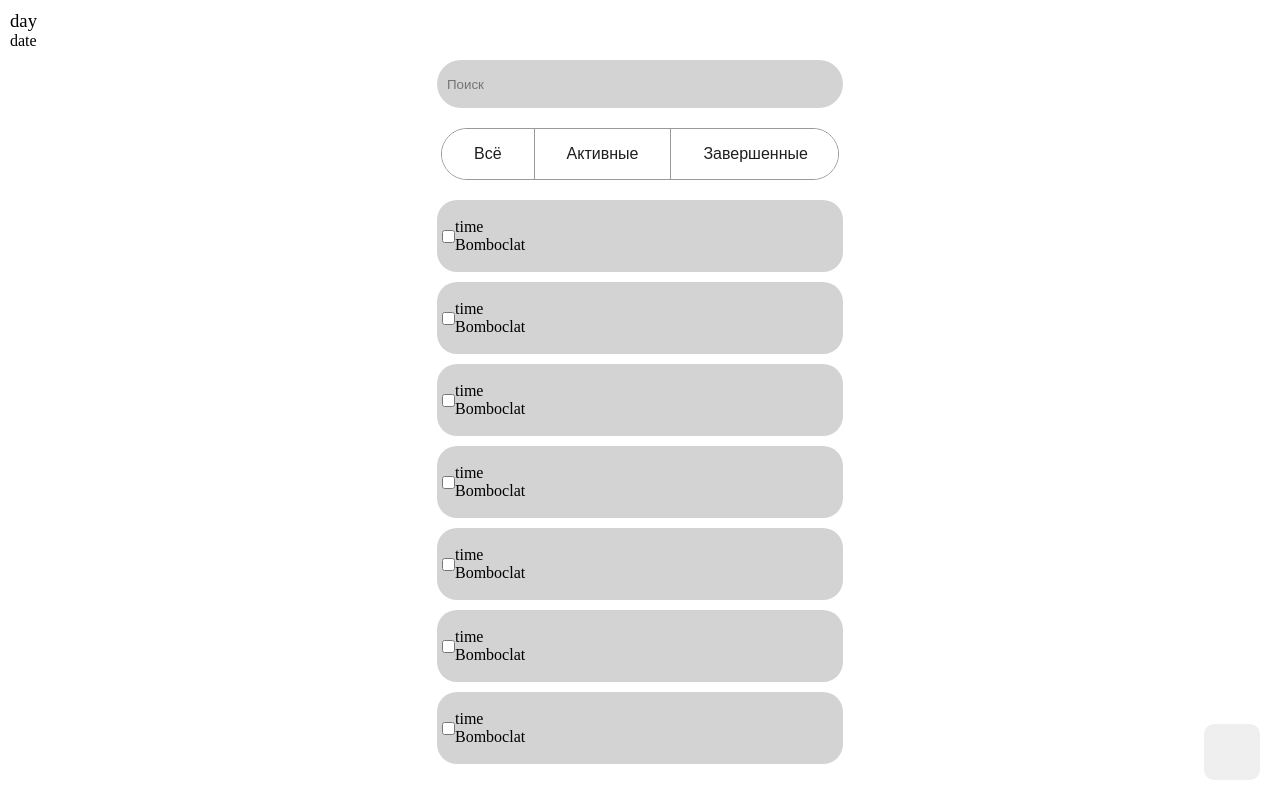
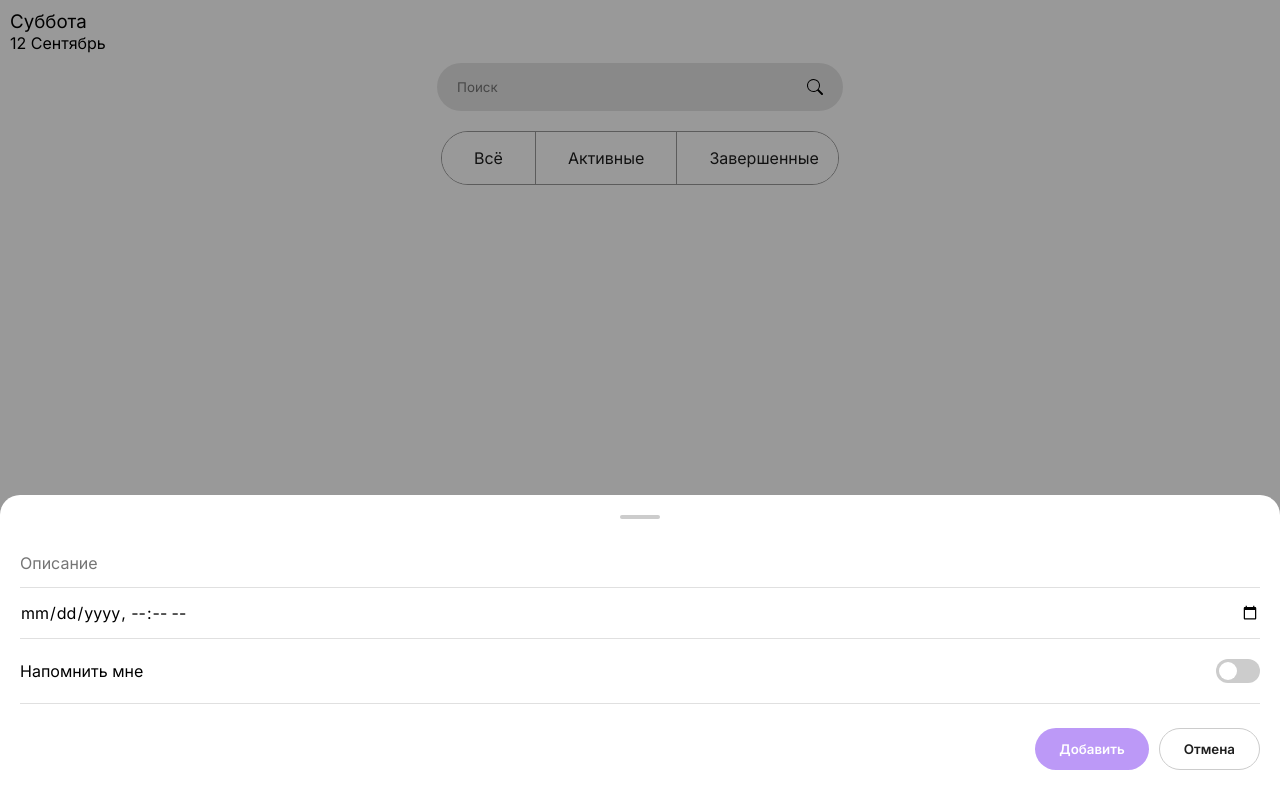
Before and after one commit to Alamakra00/ToDoProject, a plain HTML site: page index.html in a window 1280 px wide. Both pictures are taken after a click on the button 1232 px from the left and 752 px from the top of the page. Drawn offline with Linux system fonts and the light colour scheme.

Commit message:
update index.html title and structure, add modal for task creation, and implement date logic in script.js

```diff
--- a/index.html
+++ b/index.html
@@ -3,13 +3,19 @@
   <head>
     <meta charset="UTF-8" />
     <meta name="viewport" content="width=device-width, initial-scale=1.0" />
-    <title>Document</title>
+    <title>ToDo List</title>
     <link rel="stylesheet" href="/styles/styles.css" />
+    <link rel="preconnect" href="https://fonts.googleapis.com" />
+    <link rel="preconnect" href="https://fonts.gstatic.com" crossorigin />
+    <link
+      href="https://fonts.googleapis.com/css2?family=Inter:wght@400;500;600;700&display=swap"
+      rel="stylesheet"
+    />
   </head>
   <body>
     <div class="headerText">
-      <h3 class="dayOfDWeek">day</h3>
-      <p class="date">date</p>
+      <h3 class="dayOfDWeek">День</h3>
+      <p class="date">Дата</p>
     </div>
     <div class="interactiveParts">
       <input type="text" id="searchBar" placeholder="Поиск" />
@@ -21,68 +27,43 @@
       </div>
     </div>
     <div class="mainPage">
-      <ul class="toDoList">
-        <li>
-          <input type="checkbox" name="active" id="checkbox" />
-
-          <div>
-            <p class="timeOfCheck">time</p>
-            <p class="toDo">Bomboclat</p>
-          </div>
-        </li>
-        <li>
-          <input type="checkbox" name="active" id="checkbox" />
-
-          <div>
-            <p class="timeOfCheck">time</p>
-            <p class="toDo">Bomboclat</p>
-          </div>
-        </li>
-        <li>
-          <input type="checkbox" name="active" id="checkbox" />
-
-          <div>
-            <p class="timeOfCheck">time</p>
-            <p class="toDo">Bomboclat</p>
-          </div>
-        </li>
-        <li>
-          <input type="checkbox" name="active" id="checkbox" />
-
-          <div>
-            <p class="timeOfCheck">time</p>
-            <p class="toDo">Bomboclat</p>
-          </div>
-        </li>
-        <li>
-          <input type="checkbox" name="active" id="checkbox" />
-
-          <div>
-            <p class="timeOfCheck">time</p>
-            <p class="toDo">Bomboclat</p>
-          </div>
-        </li>
-        <li>
-          <input type="checkbox" name="active" id="checkbox" />
-
-          <div>
-            <p class="timeOfCheck">time</p>
-            <p class="toDo">Bomboclat</p>
-          </div>
-        </li>
-        <li>
-          <input type="checkbox" name="active" id="checkbox" />
-
-          <div>
-            <p class="timeOfCheck">time</p>
-            <p class="toDo">Bomboclat</p>
-          </div>
-        </li>
-      </ul>
+      <ul class="toDoList" id="toDoList"></ul>
     </div>
     <button class="createTodo">
       <img src="/assets/images/icon.svg" alt="" />
     </button>
+    <div class="overlay" id="overlay"></div>
+
+    <div class="modal" id="modal">
+      <div class="modal-handle"></div>
+
+      <input
+        type="text"
+        class="modal-input"
+        id="descriptionInput"
+        placeholder="Описание"
+      />
+      <input
+        type="datetime-local"
+        class="modal-input"
+        id="dateInput"
+        placeholder="Дата"
+      />
+
+      <div class="modal-toggle-row">
+        <span>Напомнить мне</span>
+        <label class="switch">
+          <input type="checkbox" id="reminderToggle" />
+          <span class="slider"></span>
+        </label>
+      </div>
+
+      <div class="modal-buttons">
+        <button class="btn-add" id="addBtn">Добавить</button>
+        <button class="btn-cancel" id="cancelBtn">Отмена</button>
+      </div>
+    </div>
+
     <script src="/scripts/script.js"></script>
   </body>
 </html>
--- a/scripts/script.js
+++ b/scripts/script.js
@@ -0,0 +1,154 @@
+// Логика даты и дня недели
+const dayOfWeek = document.querySelector('.dayOfDWeek');
+const date = document.querySelector('.date');
+
+const now = new Date();
+const daysOfWeek = [
+  'Воскресенье',
+  'Понедельник',
+  'Вторник',
+  'Среда',
+  'Четверг',
+  'Пятница',
+  'Суббота',
+];
+const dayName = daysOfWeek[now.getDay()];
+dayOfWeek.textContent = dayName;
+
+const months = [
+  'Январь',
+  'Февраль',
+  'Март',
+  'Апрель',
+  'Май',
+  'Июнь',
+  'Июль',
+  'Август',
+  'Сентябрь',
+  'Октябрь',
+  'Ноябрь',
+  'Декабрь',
+];
+const monthName = months[now.getMonth()];
+date.textContent = now.getDate() + ' ' + monthName;
+
+// Хранилище задач
+let tasks = JSON.parse(localStorage.getItem('tasks') || '[]');
+
+function saveToLocalStorage() {
+  localStorage.setItem('tasks', JSON.stringify(tasks));
+}
+
+const toDoList = document.getElementById('toDoList');
+
+// создаёт DOM-элемент задачи (без сохранения — только отрисовка)
+function createTaskElement(task) {
+  const li = document.createElement('li');
+  li.dataset.id = task.id; // связываем DOM-элемент с id задачи в массиве
+
+  li.innerHTML = `
+    <input type="checkbox" class="checkbox" ${task.done ? 'checked' : ''} />
+    <div class="textInLi">
+      <p class="timeOfCheck" style="${
+        task.done ? 'text-decoration: line-through; opacity: 0.7;' : ''
+      }">${task.timeText}</p>
+      <p class="toDo" style="${
+        task.done ? 'text-decoration: line-through; opacity: 0.7;' : ''
+      }">${task.text}</p>
+    </div>
+  `;
+
+  const checkbox = li.querySelector('.checkbox');
+  const timeOfCheck = li.querySelector('.timeOfCheck');
+  const toDo = li.querySelector('.toDo');
+
+  checkbox.addEventListener('change', () => {
+    // обновляем состояние done у нужной задачи в массиве
+    tasks = tasks.map((t) =>
+      t.id === task.id ? { ...t, done: checkbox.checked } : t
+    );
+    saveToLocalStorage();
+
+    if (checkbox.checked) {
+      timeOfCheck.setAttribute(
+        'style',
+        'text-decoration: line-through; opacity: 0.7;'
+      );
+      toDo.setAttribute(
+        'style',
+        'text-decoration: line-through; opacity: 0.7;'
+      );
+    } else {
+      timeOfCheck.setAttribute('style', 'text-decoration: none; opacity: 1;');
+      toDo.setAttribute('style', 'text-decoration: none; opacity: 1;');
+    }
+  });
+
+  toDoList.appendChild(li);
+}
+
+// добавляет новую задачу: сохраняет в массив, в localStorage и отрисовывает
+function addTask(timeText, text) {
+  const newTask = {
+    id: Date.now(),
+    timeText,
+    text,
+    done: false,
+  };
+
+  tasks = [...tasks, newTask];
+  saveToLocalStorage();
+  createTaskElement(newTask);
+}
+
+// отрисовка всех задач, сохранённых с прошлого раза
+function renderSavedTasks() {
+  tasks.forEach((task) => createTaskElement(task));
+}
+
+renderSavedTasks();
+
+// всплывающее окно при нажатии на createToDoBtn
+const createToDoBtn = document.querySelector('.createTodo');
+const modal = document.getElementById('modal');
+const overlay = document.getElementById('overlay');
+const cancelBtn = document.getElementById('cancelBtn');
+const addBtn = document.getElementById('addBtn');
+const descriptionInput = document.getElementById('descriptionInput');
+const dateInput = document.getElementById('dateInput');
+const reminderToggle = document.getElementById('reminderToggle');
+
+function openModal() {
+  modal.classList.add('active');
+  overlay.classList.add('active');
+}
+
+function closeModal() {
+  modal.classList.remove('active');
+  overlay.classList.remove('active');
+  descriptionInput.value = '';
+  dateInput.value = '';
+  reminderToggle.checked = false;
+}
+
+createToDoBtn.addEventListener('click', openModal);
+cancelBtn.addEventListener('click', closeModal);
+overlay.addEventListener('click', closeModal);
+
+addBtn.addEventListener('click', () => {
+  const description = descriptionInput.value.trim();
+  const rawDate = dateInput.value;
+
+  if (!description || !rawDate) return;
+
+  const dateObj = new Date(rawDate);
+  const formattedTime = dateObj.toLocaleString('ru-RU', {
+    day: 'numeric',
+    month: 'long',
+    hour: '2-digit',
+    minute: '2-digit',
+  });
+
+  addTask(formattedTime, description);
+  closeModal();
+});
--- a/styles/styles.css
+++ b/styles/styles.css
@@ -2,6 +2,7 @@
   margin: 0;
   padding: 0;
   border: none;
+  font-family: 'Inter', sans-serif;
 }
 body {
   background-color: white;
@@ -29,12 +30,17 @@ body {
 }
 
 #searchBar {
-  width: 396px;
+  width: 386px;
   height: 48px;
-  background-color: #d3d3d3;
+  background-color: #e4e4e4;
+  background-image: url(/assets/icons/search.svg);
+  background-repeat: no-repeat;
+  background-position: right 20px center;
+
   color: #999;
   border-radius: 50px;
-  padding-left: 10px;
+  padding-left: 20px;
+
   margin-top: 10px;
   margin-bottom: 20px;
 }
@@ -58,6 +64,11 @@ body {
   color: #1e1e1e;
 }
 
+.buttonBar :hover {
+  background-color: #e4defb;
+  color: #744eb5;
+}
+
 .buttonBar .right {
   border-right: none;
 }
@@ -70,19 +81,30 @@ body {
 }
 .toDoList > li {
   display: flex;
-
   align-items: center;
-  padding: 5px;
+  padding-left: 10px;
   width: 396px;
   height: 62px;
-  background-color: #d3d3d3;
-  border-radius: 20px;
+  background-color: #f3f3f3;
+  border-radius: 15px;
   margin: 10px;
+  font-weight: 100;
+}
+.toDoList > li > .checkbox {
+  margin-left: 10px;
+  margin-right: 10px;
+  width: 18px;
+  height: 18px;
+  accent-color: #bc99f7;
+}
+.toDoList > li > .textInLi {
+  margin-left: 10px;
 }
 
 .createTodo {
   position: fixed;
   position: fixed;
+  background-color: #e4defb;
   bottom: 20px;
   right: 20px;
   width: 56px;
@@ -90,3 +112,136 @@ body {
   border-radius: 10px;
   z-index: 1000;
 }
+
+.createTodo:hover {
+  background-color: #bc99f7;
+  cursor: pointer;
+}
+
+.overlay {
+  display: none;
+  position: fixed;
+  top: 0;
+  left: 0;
+  width: 100%;
+  height: 100%;
+  background-color: rgba(0, 0, 0, 0.4);
+  z-index: 900;
+}
+
+.overlay.active {
+  display: block;
+}
+
+.modal {
+  display: none;
+  position: fixed;
+  bottom: 0;
+  left: 0;
+  width: 100%;
+  background-color: #fff;
+  border-radius: 20px 20px 0 0;
+  padding: 10px 20px 30px;
+  z-index: 1000;
+  box-sizing: border-box;
+}
+
+.modal.active {
+  display: block;
+}
+
+.modal-handle {
+  width: 40px;
+  height: 4px;
+  background-color: #ccc;
+  border-radius: 10px;
+  margin: 10px auto 20px;
+}
+
+.modal-input {
+  width: 100%;
+  border-bottom: 1px solid #e0e0e0;
+  padding: 14px 0;
+  font-size: 16px;
+  outline: none;
+  box-sizing: border-box;
+}
+
+.modal-toggle-row {
+  display: flex;
+  justify-content: space-between;
+  align-items: center;
+  padding: 20px 0;
+  border-bottom: 1px solid #e0e0e0;
+}
+
+.switch {
+  position: relative;
+  display: inline-block;
+  width: 44px;
+  height: 24px;
+}
+
+.switch input {
+  opacity: 0;
+  width: 0;
+  height: 0;
+}
+
+.slider {
+  position: absolute;
+  cursor: pointer;
+  top: 0;
+  left: 0;
+  right: 0;
+  bottom: 0;
+  background-color: #ccc;
+  border-radius: 24px;
+  transition: 0.2s;
+}
+
+.slider::before {
+  content: '';
+  position: absolute;
+  height: 18px;
+  width: 18px;
+  left: 3px;
+  bottom: 3px;
+  background-color: #fff;
+  border-radius: 50%;
+  transition: 0.2s;
+}
+
+.switch input:checked + .slider {
+  background-color: #7c6ee8;
+}
+
+.switch input:checked + .slider::before {
+  transform: translateX(20px);
+}
+
+.modal-buttons {
+  display: flex;
+  justify-content: flex-end;
+  gap: 10px;
+  margin-top: 24px;
+}
+
+.btn-add {
+  background-color: #bc99f7;
+  color: #fff;
+  padding: 12px 24px;
+  border-radius: 30px;
+  cursor: pointer;
+  font-weight: 600;
+}
+
+.btn-cancel {
+  background-color: #fff;
+  color: #1e1e1e;
+  border: 1px solid #ccc;
+  padding: 12px 24px;
+  border-radius: 30px;
+  cursor: pointer;
+  font-weight: 600;
+}
```
Also changed, not shown: assets/icons/check.svg (added), assets/icons/search.svg (added).
